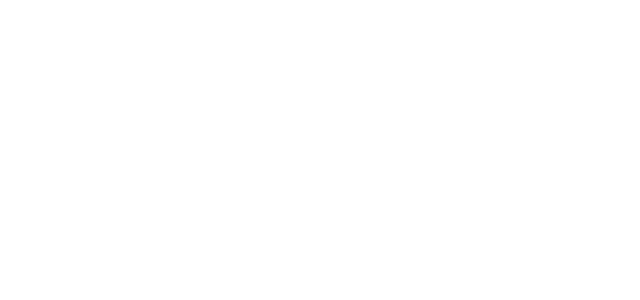
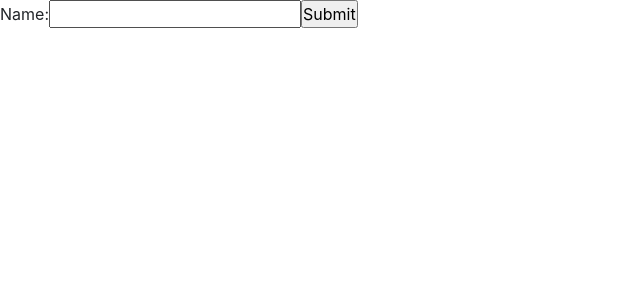
Before and after one commit to MisticG/TPS_project2_vasttrafik_api, a React (Create React App) app in the folder frontend/: page / in a window 1280 px wide. Shown: the top 300 px of the page, without its empty margins (0-640 px from the left). Built offline with nearby package versions, Linux system fonts and the light colour scheme.

Commit message:
Adding the input component and render it via app component then we will having them in backend after we send them via fetch.

```diff
--- a/frontend/src/App.tsx
+++ b/frontend/src/App.tsx
@@ -1,19 +1,8 @@
 import React, { Component } from 'react';
+import InputForm from './InputForm'
 
-interface State {
-
-
-}
-
-export default class App extends Component<{}, State> {
-
-
-
-
-    render() {
-        return (<div>
-
-        </div>
-)
+export default class App extends Component<{}>  {
+  render() {
+    return <InputForm />
     }
 }
--- /dev/null
+++ b/frontend/src/InputForm.tsx
@@ -0,0 +1,38 @@
+import React, { Component } from 'react';
+
+interface state {
+  value:string
+}
+
+export default class InputForm extends React.Component<{}, state> {
+  constructor(props:any) {
+    super(props);
+    this.state = {value: ''};
+
+    this.handleChange = this.handleChange.bind(this);
+    this.handleSubmit = this.handleSubmit.bind(this);
+  }
+
+  handleChange(event:any) {
+    this.setState({value: event.target.value});
+  }
+
+  handleSubmit(event:any) {
+    alert('A name was submitted: ' + this.state.value);
+    event.preventDefault();
+  }
+
+
+
+  render() {
+    return (
+      <form onSubmit={this.handleSubmit}>
+        <label>
+            Name:
+            <input type="text" value={this.state.value} onChange={this.handleChange} />
+        </label>
+        <input type="submit" value="Submit" />
+      </form>
+    );
+  }
+}
--- a/package.json
+++ b/package.json
@@ -5,7 +5,7 @@
   "main": "index.js",
   "scripts": {
     "both": "npm-run-all --parallel build-watch built",
-    "built":"cd backend && nodemon index.js",
+    "built": "cd backend && nodemon index.js",
     "build-watch": "cd backend && tsc -w index.ts",
     "frontend": "cd frontend &&  npm start",
     "dev": "concurrently --kill-others-on-fail \"npm run both\" \"npm run frontend\""
```
Also changed, not shown: 2 other files (tests, documents, lock files or other folders).
